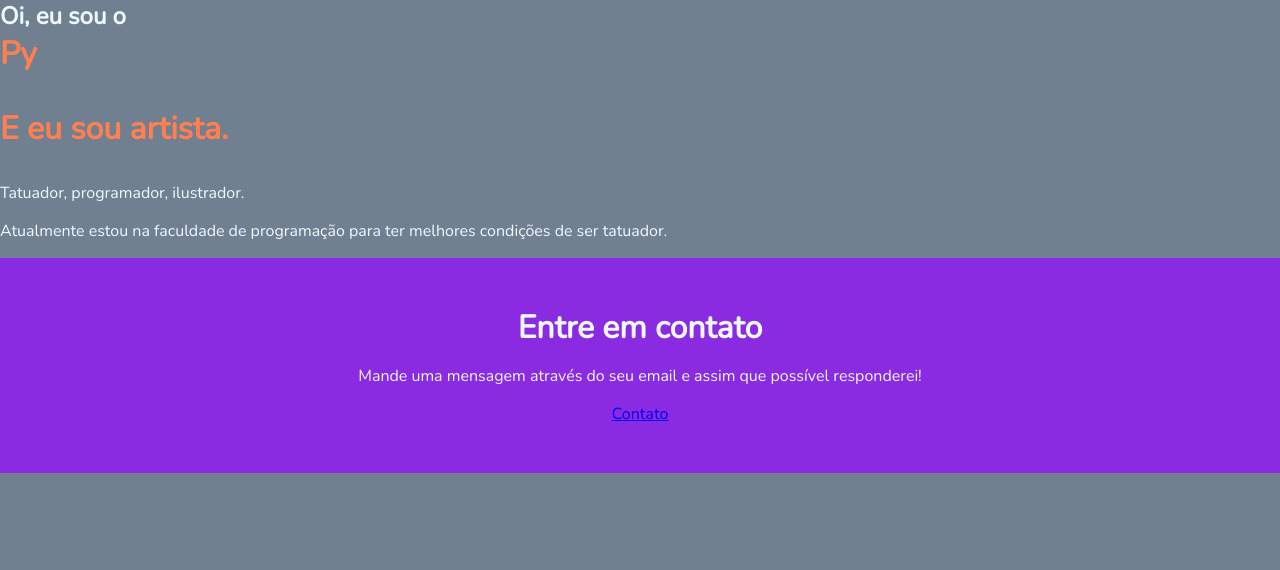
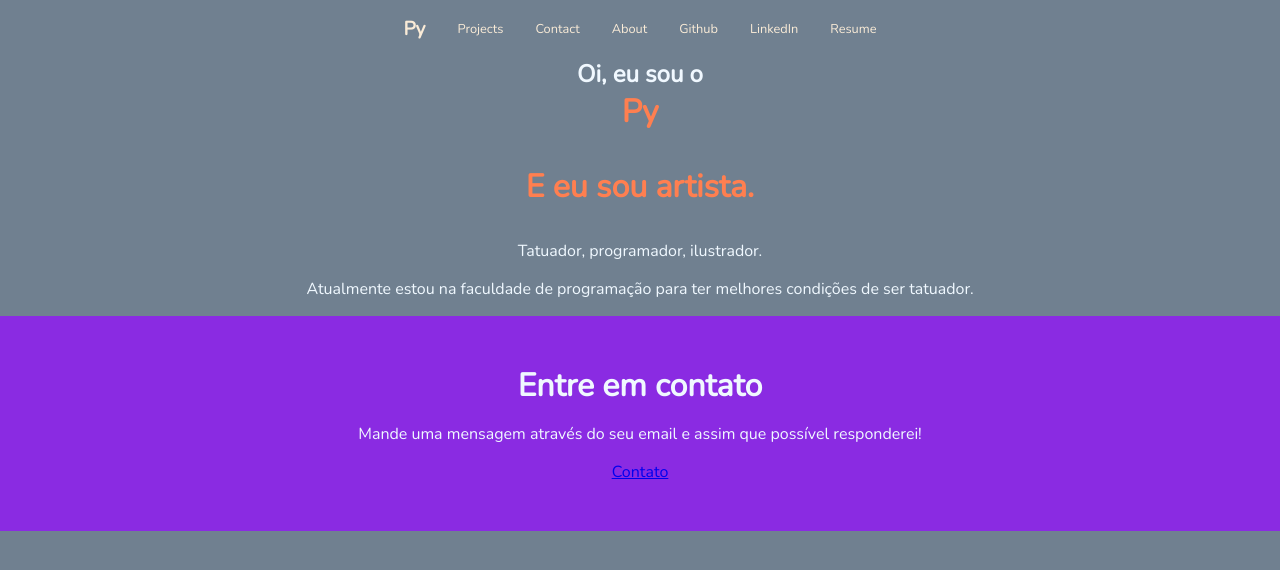
Before and after one commit to Pynku/frontendmasters-css-study-site, a plain HTML site: page index.html in a window 1280 px wide. Drawn offline with nearby package versions, Linux system fonts and the light colour scheme.

Commit message:
lista
inicio da navbar só

```diff
--- a/index.html
+++ b/index.html
@@ -12,6 +12,23 @@
 
 </head>
 <body>
+
+<nav>
+
+ <ul>
+    <li>
+        <a href="#"><h1>Py</h1></a>
+    </li>
+        <a href="#"><li>Projects</li></a>
+        <a href="#"><li>Contact</li></a>
+        <a href="#"><li>About</li></a>
+        <a href="#"><li>Github</li></a>
+        <a href="#"><li>LinkedIn</li></a>
+        <a href="#"><li>Resume</li></a>
+ </ul>
+
+</nav>
+
 <div>
 <section>
 
--- a/styles.css
+++ b/styles.css
@@ -19,6 +19,14 @@ body {
 h1, h2, h3 p {
 
 margin: 0 auto;
+
+}
+
+section {
+
+    display: block;
+    justify-content: center;
+    text-align: center;
 
 }
 
@@ -48,3 +56,32 @@ background-color: blueviolet;
 padding-top: 3rem;
 padding-bottom: 3rem;
 }
+
+/* Nav Bar */
+
+nav {
+
+font-size: 80%;
+padding: 1rem;
+
+}
+
+nav ul {
+
+list-style-type: none;
+padding: 0;
+margin: 0;
+display: flex;
+flex-flow: row wrap;
+justify-content: center;
+align-items: center;
+gap: 2rem;
+
+}
+
+nav a {
+
+text-decoration: none;
+color: antiquewhite;
+display: block;
+}
```
